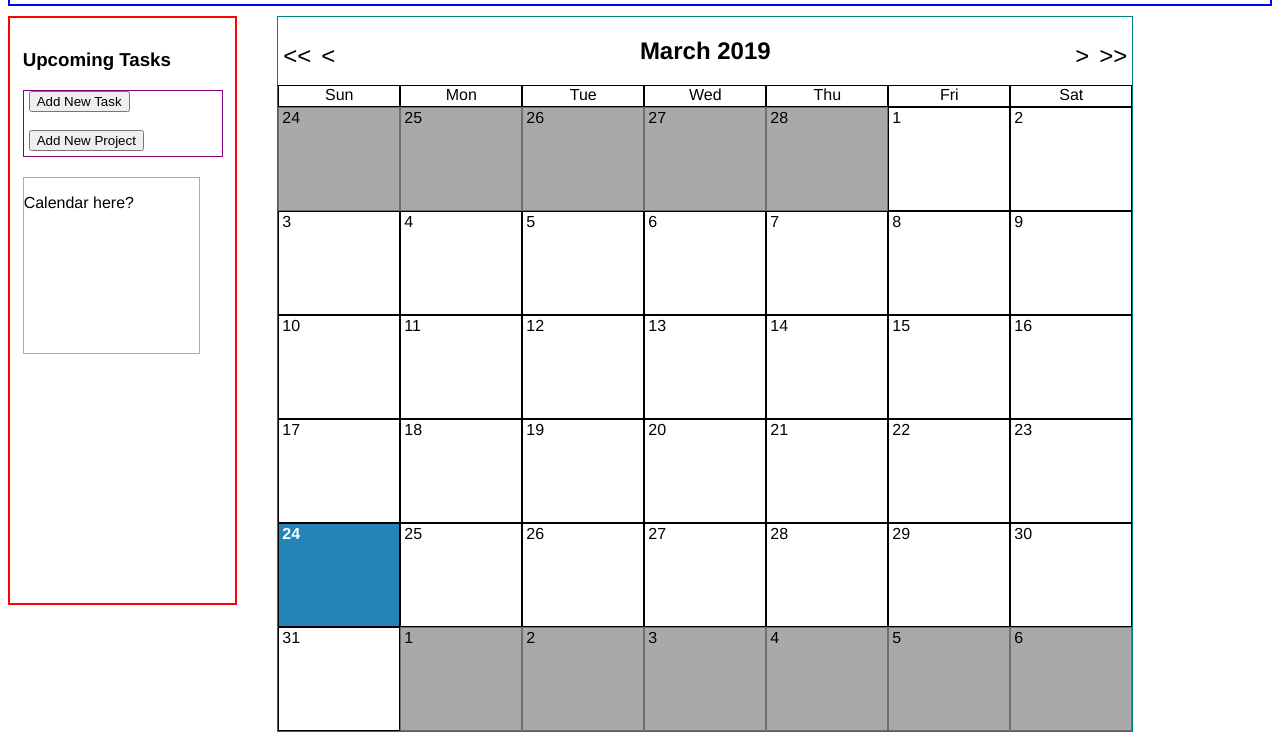
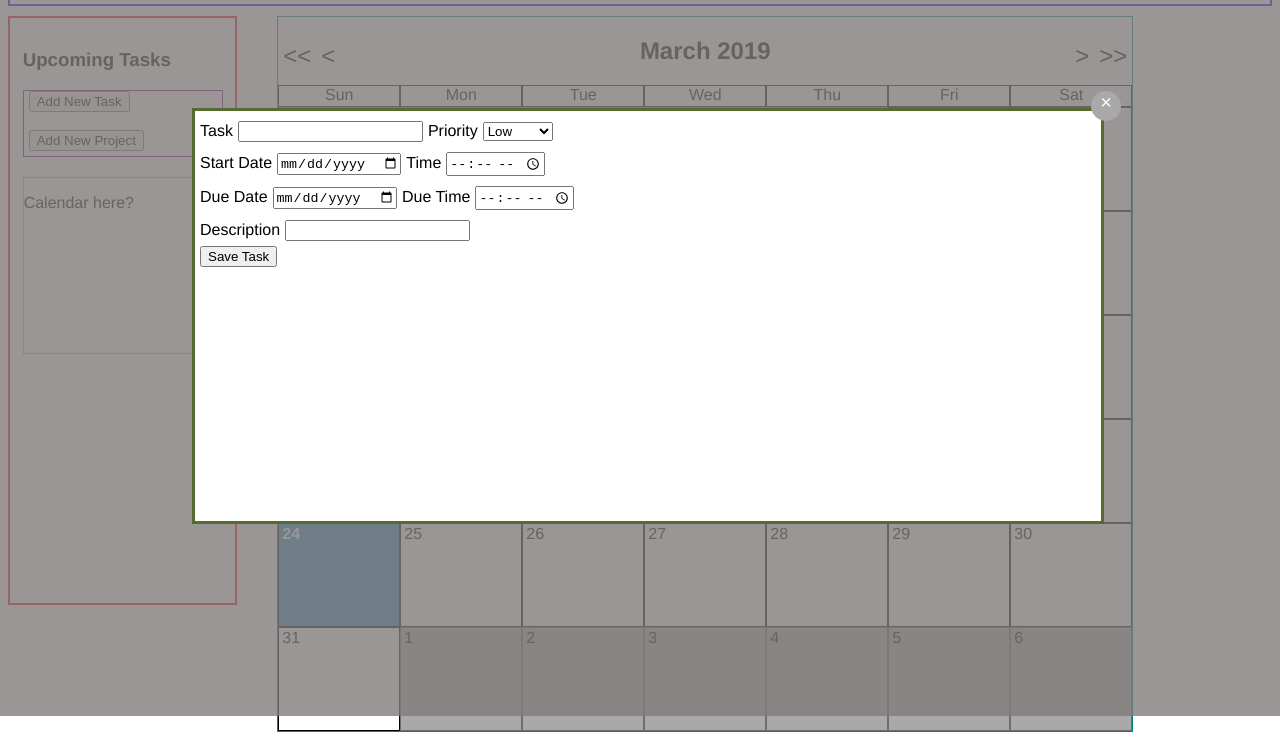
Before and after one commit to politefiction/todolist, a website built with webpack: page dist/index.html in a window 1280 px wide. Both pictures are taken after a click on the button "Add New Task". Shown: the part 84-826 px from the top of the page. Built offline with nearby package versions, Linux system fonts and the light colour scheme.

Commit message:
Set up module and modals for forms

```diff
--- a/src/index.js
+++ b/src/index.js
@@ -1,17 +1,23 @@
 import './styles/main.scss';
-//import { format, isValid, compareAsc, compareDesc, startOfMonth, getDay, getDaysInMonth, startOfDay, parse } from 'date-fns';
 import { Task, Project, manageList, taskList, projectList } from './modules/listBuilding';
-import { compileList, showDate, sortUpcomingTasks } from './modules/pageDisplay';
+import { sortUpcomingTasks, openModal, closeModal } from './modules/pageDisplay';
 import { renderCalendar } from './modules/calendar';
+import { generateForm } from './modules/forms';
 
 const getValue = (name) => {
     return document.getElementsByName(name)[0].value;
 }
 
-const addTaskButton = document.querySelector("#add-task");
-const taskForm = document.querySelector("#new-task");
-addTaskButton.onclick = () => {
-    taskForm.style.display = (taskForm.style.display === "none" ? "block" : "none")
+generateForm("Task", "t");
+generateForm("Project", "p");
+
+const newTaskButton = document.querySelector("#add-task");
+const taskForm = document.querySelector("#task-form-modal");
+newTaskButton.onclick = () => {
+    openModal("task-form-modal");
+}
+taskForm.firstElementChild.firstElementChild.onclick = () => {
+    closeModal(taskForm);
 }
 
 const saveTaskButton = document.querySelector("#save-task");
@@ -26,20 +32,23 @@ saveTaskButton.onclick = (e) => {
         getValue("t-priority")
     );
     manageList.addTask(task);
-    taskForm.style.display = "none";
+    closeModal(taskForm);
 }
 
-const addProjectButton = document.querySelector("#add-project");
-const projectForm = document.querySelector("#new-project");
-addProjectButton.onclick = () => {
-    projectForm.style.display = (projectForm.style.display === "none" ? "block" : "none")
+const newProjectButton = document.querySelector("#add-project");
+const projectForm = document.querySelector("#project-form-modal");
+newProjectButton.onclick = () => {
+    openModal("project-form-modal");
+}
+projectForm.firstElementChild.firstElementChild.onclick = () => {
+    closeModal(projectForm);
 }
 
 const saveProjectButton = document.querySelector("#save-project");
 saveProjectButton.onclick = (e) => {
     e.preventDefault();
     let project = Project(
-        `t${projectList.length}`,
+        `p${projectList.length}`,
         getValue("p-title"),
         getValue("p-description"),
         new Date(getValue("p-date")),
@@ -47,7 +56,7 @@ saveProjectButton.onclick = (e) => {
         getValue("p-priority")
     );
     manageList.addProject(project);
-    projectForm.style.display = "none";
+    closeModal(projectForm);
 }
 
 renderCalendar();
--- /dev/null
+++ b/src/modules/forms.js
@@ -0,0 +1,44 @@
+import { setElemWithAttrs, appendChildren } from './pageDisplay';
+
+const addLabelInput = (form, f, t, name) => {
+    let label = setElemWithAttrs("label", [["for", f]]);
+    let input = setElemWithAttrs("input", [["type", t],["name", name]]);
+    label.textContent = f;
+    appendChildren(form, [label, input]);
+}
+
+const addPriorityList = (form, name) => {
+    let label = setElemWithAttrs("label", [["for", "Priority"]]);
+    label.textContent = "Priority";
+    let select = setElemWithAttrs("select", [["name", name]]);
+    ["Low", "Medium", "High"].forEach(priority => {
+        let option = document.createElement("option");
+        option.textContent = priority;
+        select.appendChild(option);
+    })
+    appendChildren(form, [label, select]);
+}
+
+const placeBreak = (form) => {
+    form.innerHTML += `<br>`;
+}
+
+const generateForm = (objName, prefix) => {
+    let form = document.querySelector(`#new-${objName.toLowerCase()}`);
+    addLabelInput(form, objName, "text", `${prefix}-title`);
+    addPriorityList(form, `${prefix}-priority`);
+    placeBreak(form);
+    addLabelInput(form, "Start Date", "date", `${prefix}-date`);
+    addLabelInput(form, "Time", "time", `${prefix}-time`);
+    placeBreak(form);
+    addLabelInput(form, "Due Date", "date", `${prefix}-due-date`);
+    addLabelInput(form, "Due Time", "time", `${prefix}-due-time`);
+    placeBreak(form);
+    addLabelInput(form, "Description", "text", `${prefix}-description`);
+    placeBreak(form);
+    const saveButton = setElemWithAttrs("button", [["id", `save-${objName.toLowerCase()}`]]);
+    saveButton.textContent = `Save ${objName}`;
+    form.appendChild(saveButton);
+}
+
+export { generateForm };
--- a/src/modules/pageDisplay.js
+++ b/src/modules/pageDisplay.js
@@ -8,20 +8,18 @@ const showDate = (e, date) => {
     return e.textContent = format(dateDisplay, 'MMMM Do, YYYY');
 }
 
-/*
-const setAttributes = (e, attrs) => {
-    attrs.forEach(attr => {
-        e.setAttribute(attr[0], attr[1]);
-    })
-}
-*/
-
 const setElemWithAttrs = (tag, attrs) => {
     let e = document.createElement(tag);
     attrs.forEach(attr => {
         e.setAttribute(attr[0], attr[1]);
     })
     return e;
+}
+
+const appendChildren = (e, children) => {
+    children.forEach(child => {
+        e.appendChild(child);
+    })
 }
 
 const compileList = () => {
@@ -89,7 +87,7 @@ const displayCalTasks = () => {
 
 const addTaskModal = (e, idName) => {
     let modal = setElemWithAttrs("div", [
-        ["class", "task-modal"],
+        ["class", "modal"],
         ["id", idName]
     ]);
     addModalContent(modal);
@@ -121,7 +119,6 @@ const setModalText = (modal) => {
 const openModal = (idName) => {
     let modal = document.querySelector(`#${idName}`);
     modal.style.display = "block";
-    //setModalText(modal);
 }
 
 const closeModal = (modal) => {
@@ -129,4 +126,4 @@ const closeModal = (modal) => {
     modal.style.display = "none";
 }
 
-export { compileList, showDate, sortUpcomingTasks, displayCalTasks, setElemWithAttrs }
+export { appendChildren, compileList, showDate, sortUpcomingTasks, displayCalTasks, setElemWithAttrs, openModal, closeModal }
--- a/src/styles/main.scss
+++ b/src/styles/main.scss
@@ -45,9 +45,11 @@ aside {
 }
 
 form {
-    display: none;
     position: fixed;
     z-index: 9;
+    margin: 15%;
+    width: 70%;
+    height: 50%;
     background: white;
     padding: 5px;
     border: 3px solid darkolivegreen;
@@ -177,9 +179,9 @@ form {
     background-color: rgba(206, 35, 35, 0.781);
 }
 
-/* Task Modal */
+/* Modals */
 
-.task-modal {
+.modal {
     display: none;
     position: fixed;
     z-index: 1;
@@ -192,8 +194,7 @@ form {
 }
 
 .task-modal-content {
-    background-color: rgb(255,255,255);
-    opacity: 1;
+    background-color: rgba(255,255,255, 1);
     color: black;
     margin: 15% auto;
     padding: 20px;
```
Also changed, not shown: dist/index.html, dist/main.js.
